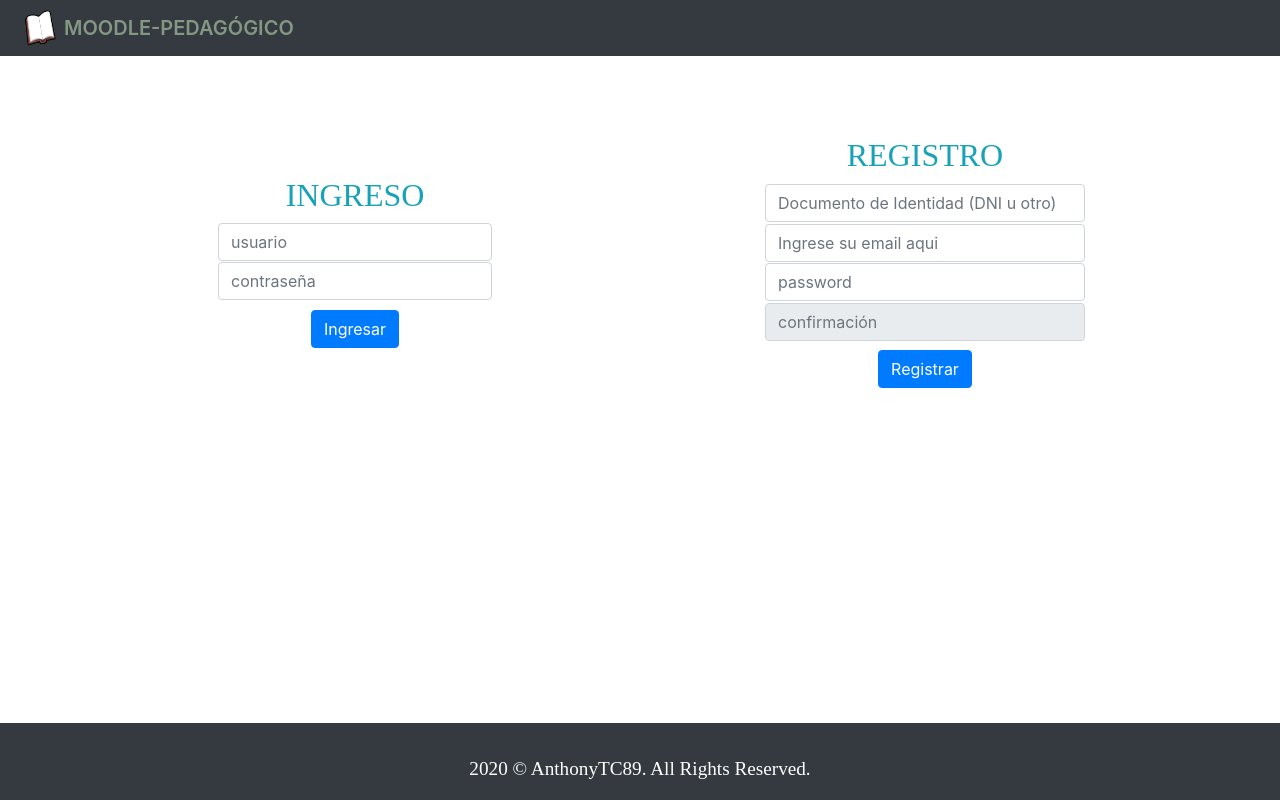
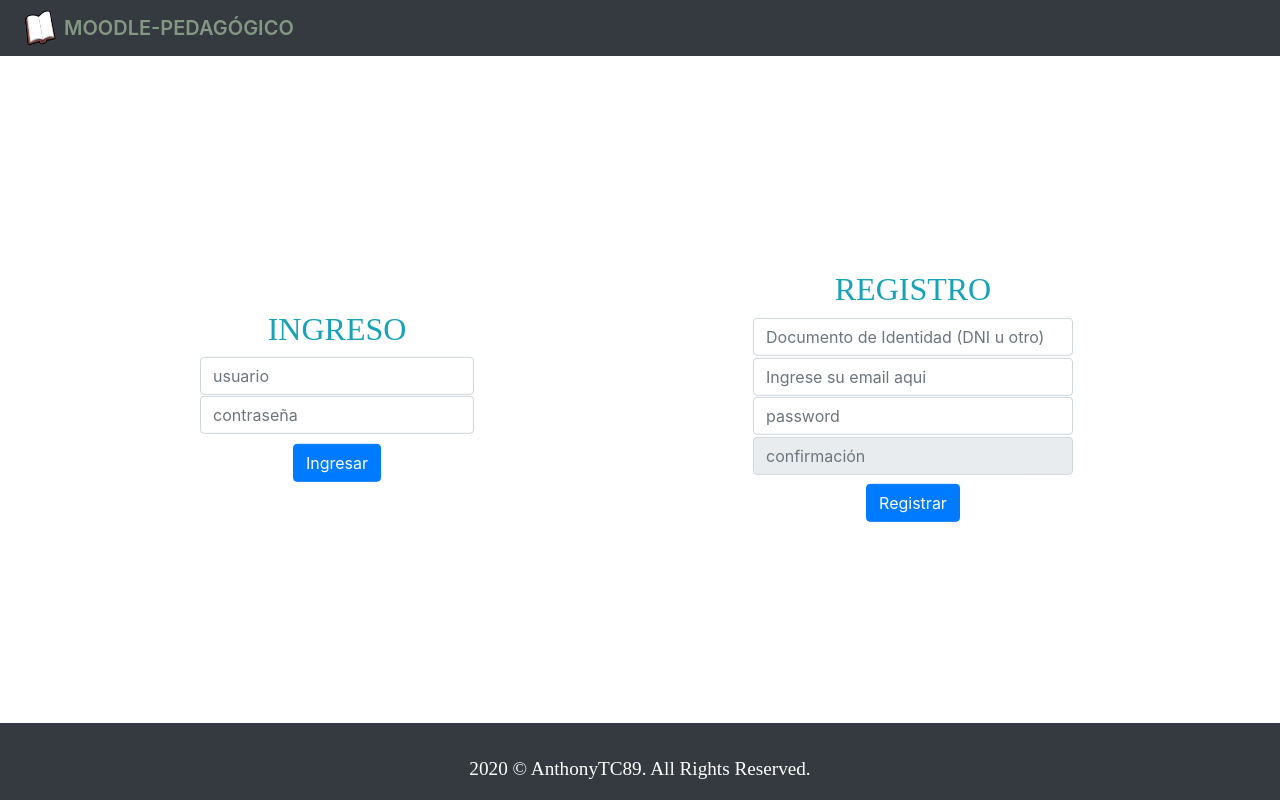
Before and after one commit to AnthonyTC89/moodle, a React (Create React App) app in the folder client/: page / in a window 1280 px wide. Built offline with nearby package versions, Linux system fonts and the light colour scheme.

Commit message:
fix: Footer position; Home content position; package.json updated

```diff
--- a/client/package.json
+++ b/client/package.json
@@ -15,7 +15,7 @@
     "axios": "^0.19.2",
     "bcryptjs": "^2.4.3",
     "bootstrap": "^4.4.1",
-    "jquery": "^3.5.0",
+    "jquery": "^3.4.1",
     "popper.js": "^1.16.1",
     "prop-types": "^15.7.2",
     "react": "^16.13.1",
--- a/client/public/index.html
+++ b/client/public/index.html
@@ -7,24 +7,10 @@
     <meta name="theme-color" content="#000000" />
     <meta
       name="description"
-      content="Web site created using create-react-app"
+      content="Moodle-Pedagógico"
     />
-    <link rel="apple-touch-icon" href="%PUBLIC_URL%/logo192.png" />
-    <!--
-      manifest.json provides metadata used when your web app is installed on a
-      user's mobile device or desktop. See https://developers.google.com/web/fundamentals/web-app-manifest/
-    -->
     <link rel="manifest" href="%PUBLIC_URL%/manifest.json" />
-    <!--
-      Notice the use of %PUBLIC_URL% in the tags above.
-      It will be replaced with the URL of the `public` folder during the build.
-      Only files inside the `public` folder can be referenced from the HTML.
-
-      Unlike "/favicon.ico" or "favicon.ico", "%PUBLIC_URL%/favicon.ico" will
-      work correctly both with client-side routing and a non-root public URL.
-      Learn how to configure a non-root public URL by running `npm run build`.
-    -->
-    <title>React App</title>
+    <title>Moodle</title>
   </head>
   <body>
     <noscript>You need to enable JavaScript to run this app.</noscript>
--- a/client/src/Components/Footer.css
+++ b/client/src/Components/Footer.css
@@ -1,5 +1,5 @@
 footer {
-  position: absolute;
+  position: fixed;
   bottom: 0;
 }
 
--- a/client/src/Components/Navbar.js
+++ b/client/src/Components/Navbar.js
@@ -21,16 +21,6 @@ class Navbar extends React.Component {
               <a className="navbar-brand" href="#home">{text}</a>
             </div>
           </div>
-          <div>
-            <button className="navbar-toggler" type="button" data-toggle="collapse" data-target="#navbarNavAltMarkup" aria-controls="navbarNavAltMarkup" aria-expanded="false" aria-label="Toggle navigation">
-              <span className="navbar-toggler-icon" />
-            </button>
-          </div>
-        </div>
-        <div className="collapse navbar-collapse" id="navbarNavAltMarkup">
-          <div className="navbar-nav">
-            {/* <a className="nav-item nav-link" href="#aboutUs">Nosotros</a> */}
-          </div>
         </div>
       </nav>
     );
--- a/client/src/Containers/Dashboard.js
+++ b/client/src/Containers/Dashboard.js
@@ -52,7 +52,7 @@ class Dashboard extends React.Component {
     return (
       <>
         <header><Navbar /></header>
-        <main className="text-center">
+        <main>
           <Component message={message} />
         </main>
         <Footer />
--- a/client/src/Containers/Home.css
+++ b/client/src/Containers/Home.css
@@ -1,12 +1,3 @@
-.signin-section, .login-section {
-  text-align: center;
-  display: flex;
-  flex-direction: column;
-  justify-content: center;
-  align-items: center;
-  margin-top: 5rem;
-}
-
 footer {
   text-align: center;
   display: flex;
@@ -35,6 +26,26 @@ small {
   margin: 0.5rem
 }
 
+.signin-section, .login-section {
+  display: flex;
+  flex-direction: column;
+  justify-content: center;
+  align-items: center;
+}
+
+.home-row {
+  position: absolute;
+  top: 50%;
+  left: 50%;
+  transform: translate(-50%, -50%);
+  width: 90%;
+}
+
+.row {
+  margin-right: 0;
+  margin-left: 0;
+}
+
 .input-text {
   max-width: 20rem;
   margin: 0.3rem auto;
--- a/client/src/Containers/Home.js
+++ b/client/src/Containers/Home.js
@@ -26,11 +26,11 @@ class Home extends React.Component {
       <>
         <header><Navbar /></header>
         <main className="container">
-          <div className="row">
+          <div className="row home-row">
             <section className="col-12 col-md-6 login-section">
               <LoginForm />
             </section>
-            <section className="col-12 col-md-6 signin-section">
+            <section className="col-12 col-md-6 mt-4 mt-md-0 signin-section">
               <SigninForm />
             </section>
           </div>
--- a/client/src/index.css
+++ b/client/src/index.css
@@ -12,6 +12,11 @@ code {
     monospace;
 }
 
+main {
+  margin: 1rem auto 6rem auto;
+  text-align: center;
+}
+
 .navbar-logo {
   width: 2rem;
   margin: 0 0.5rem;
```
Also changed, not shown: 1 other file (tests, documents, lock files or other folders).
